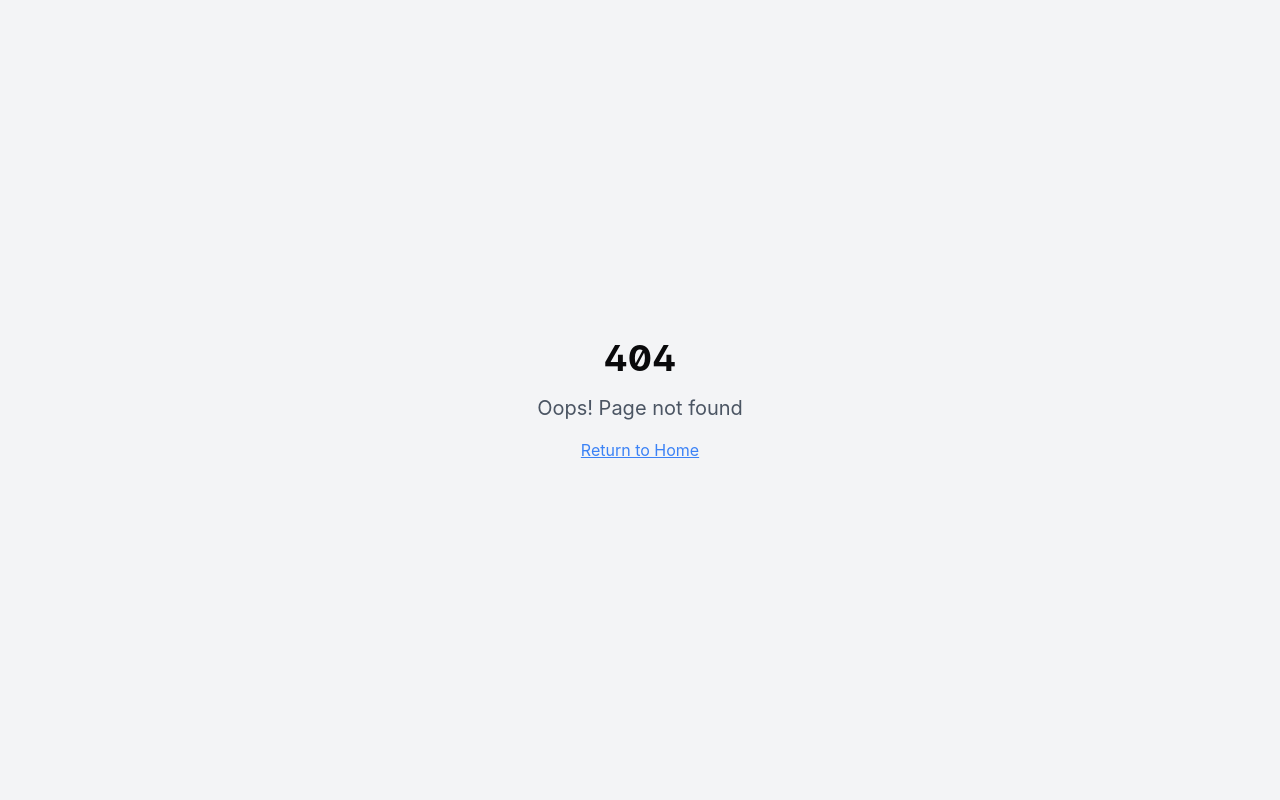
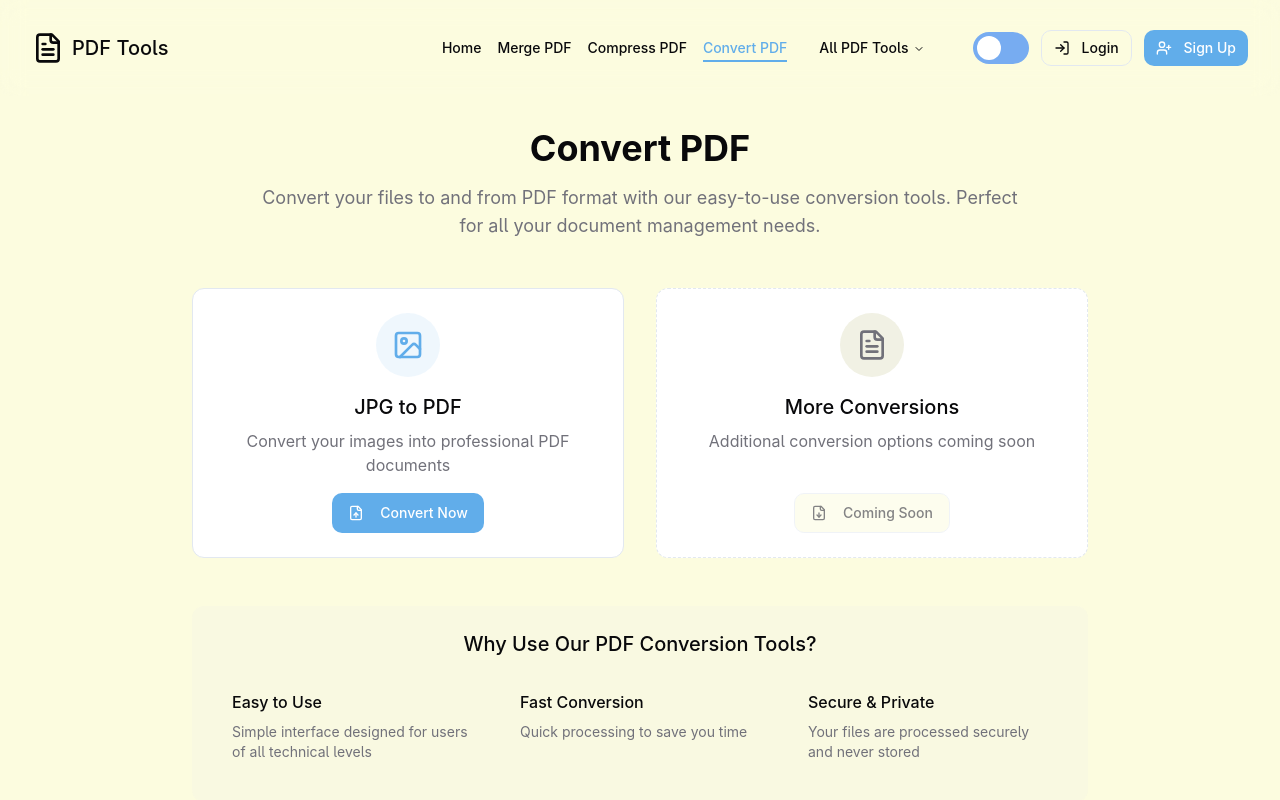
Before and after one commit to rohitTo95/PDFLY, a React (Vite) app: page /convert-pdf in a window 1280 px wide. Before the commit this address had no page. Shown: the top 800 px of the page. Built offline with nearby package versions, Linux system fonts and the light colour scheme.

Commit message:
Add dummy pages for new routes
Create placeholder pages for /compress-pdf and /convert-pdf.

```diff
--- a/src/App.tsx
+++ b/src/App.tsx
@@ -10,6 +10,8 @@ import SplitPDF from "./pages/SplitPDF";
 import RemovePages from "./pages/RemovePages";
 import ExtractPages from "./pages/ExtractPages";
 import JpgToPDF from "./pages/JpgToPDF";
+import CompressPDF from "./pages/CompressPDF";
+import ConvertPDF from "./pages/ConvertPDF";
 import Contact from "./pages/Contact";
 import Login from "./pages/Login";
 import Signup from "./pages/Signup";
@@ -30,6 +32,8 @@ const App = () => (
           <Route path="/remove-pages" element={<RemovePages />} />
           <Route path="/extract-pages" element={<ExtractPages />} />
           <Route path="/jpg-to-pdf" element={<JpgToPDF />} />
+          <Route path="/compress-pdf" element={<CompressPDF />} />
+          <Route path="/convert-pdf" element={<ConvertPDF />} />
           <Route path="/contact" element={<Contact />} />
           <Route path="/login" element={<Login />} />
           <Route path="/signup" element={<Signup />} />
--- /dev/null
+++ b/src/pages/CompressPDF.tsx
@@ -0,0 +1,58 @@
+
+import Navbar from '@/components/layout/Navbar';
+import Footer from '@/components/layout/Footer';
+import { FileDown, File, Gauge } from 'lucide-react';
+
+const CompressPDF = () => {
+  return (
+    <div className="min-h-screen flex flex-col">
+      <Navbar />
+
+      <main className="flex-1 pt-32 pb-16">
+        <div className="max-w-7xl mx-auto px-4 sm:px-6 lg:px-8">
+          <div className="text-center mb-12">
+            <h1 className="text-4xl font-bold mb-4">Compress PDF</h1>
+            <p className="text-lg text-muted-foreground max-w-3xl mx-auto">
+              Reduce the size of your PDF files without compromising quality.
+              Perfect for sharing, uploading, or storing your documents.
+            </p>
+          </div>
+
+          {/* Coming Soon Section */}
+          <div className="flex flex-col items-center justify-center py-20">
+            <div className="bg-card border rounded-lg p-8 shadow-sm max-w-lg w-full text-center">
+              <div className="w-16 h-16 mx-auto bg-primary/10 text-primary rounded-full flex items-center justify-center mb-6">
+                <Gauge className="h-8 w-8" />
+              </div>
+              <h2 className="text-2xl font-bold mb-4">Coming Soon</h2>
+              <p className="text-muted-foreground mb-6">
+                We're currently working on this feature to provide you with the best PDF compression tool.
+                Check back soon!
+              </p>
+              <div className="flex justify-center space-x-2">
+                <div className="flex items-center text-sm">
+                  <File className="h-4 w-4 mr-1" />
+                  <span>Upload PDF</span>
+                </div>
+                <span className="text-muted-foreground">→</span>
+                <div className="flex items-center text-sm">
+                  <Gauge className="h-4 w-4 mr-1" />
+                  <span>Compress</span>
+                </div>
+                <span className="text-muted-foreground">→</span>
+                <div className="flex items-center text-sm">
+                  <FileDown className="h-4 w-4 mr-1" />
+                  <span>Download</span>
+                </div>
+              </div>
+            </div>
+          </div>
+        </div>
+      </main>
+
+      <Footer />
+    </div>
+  );
+};
+
+export default CompressPDF;
--- /dev/null
+++ b/src/pages/ConvertPDF.tsx
@@ -0,0 +1,88 @@
+
+import Navbar from '@/components/layout/Navbar';
+import Footer from '@/components/layout/Footer';
+import { Link } from 'react-router-dom';
+import { FileText, Image, FileUp, FileDown } from 'lucide-react';
+import { Button } from '@/components/ui/button';
+
+const ConvertPDF = () => {
+  return (
+    <div className="min-h-screen flex flex-col">
+      <Navbar />
+
+      <main className="flex-1 pt-32 pb-16">
+        <div className="max-w-7xl mx-auto px-4 sm:px-6 lg:px-8">
+          <div className="text-center mb-12">
+            <h1 className="text-4xl font-bold mb-4">Convert PDF</h1>
+            <p className="text-lg text-muted-foreground max-w-3xl mx-auto">
+              Convert your files to and from PDF format with our easy-to-use conversion tools.
+              Perfect for all your document management needs.
+            </p>
+          </div>
+
+          <div className="grid grid-cols-1 md:grid-cols-2 gap-8 max-w-4xl mx-auto mb-12">
+            <div className="bg-card border rounded-lg p-6 flex flex-col items-center text-center">
+              <div className="w-16 h-16 bg-primary/10 text-primary rounded-full flex items-center justify-center mb-4">
+                <Image className="h-8 w-8" />
+              </div>
+              <h3 className="text-xl font-medium mb-2">JPG to PDF</h3>
+              <p className="text-muted-foreground mb-4">
+                Convert your images into professional PDF documents
+              </p>
+              <Link to="/jpg-to-pdf" className="mt-auto">
+                <Button>
+                  <FileUp className="mr-2 h-4 w-4" />
+                  Convert Now
+                </Button>
+              </Link>
+            </div>
+
+            <div className="bg-card border border-dashed rounded-lg p-6 flex flex-col items-center text-center">
+              <div className="w-16 h-16 bg-muted rounded-full flex items-center justify-center mb-4">
+                <FileText className="h-8 w-8 text-muted-foreground" />
+              </div>
+              <h3 className="text-xl font-medium mb-2">More Conversions</h3>
+              <p className="text-muted-foreground mb-4">
+                Additional conversion options coming soon
+              </p>
+              <div className="mt-auto">
+                <Button variant="outline" disabled>
+                  <FileDown className="mr-2 h-4 w-4" />
+                  Coming Soon
+                </Button>
+              </div>
+            </div>
+          </div>
+
+          <div className="bg-muted/30 rounded-lg p-6 max-w-4xl mx-auto">
+            <h2 className="text-xl font-medium mb-4 text-center">Why Use Our PDF Conversion Tools?</h2>
+            <div className="grid grid-cols-1 md:grid-cols-3 gap-4">
+              <div className="p-4">
+                <h3 className="font-medium mb-2">Easy to Use</h3>
+                <p className="text-sm text-muted-foreground">
+                  Simple interface designed for users of all technical levels
+                </p>
+              </div>
+              <div className="p-4">
+                <h3 className="font-medium mb-2">Fast Conversion</h3>
+                <p className="text-sm text-muted-foreground">
+                  Quick processing to save you time
+                </p>
+              </div>
+              <div className="p-4">
+                <h3 className="font-medium mb-2">Secure & Private</h3>
+                <p className="text-sm text-muted-foreground">
+                  Your files are processed securely and never stored
+                </p>
+              </div>
+            </div>
+          </div>
+        </div>
+      </main>
+
+      <Footer />
+    </div>
+  );
+};
+
+export default ConvertPDF;
```
